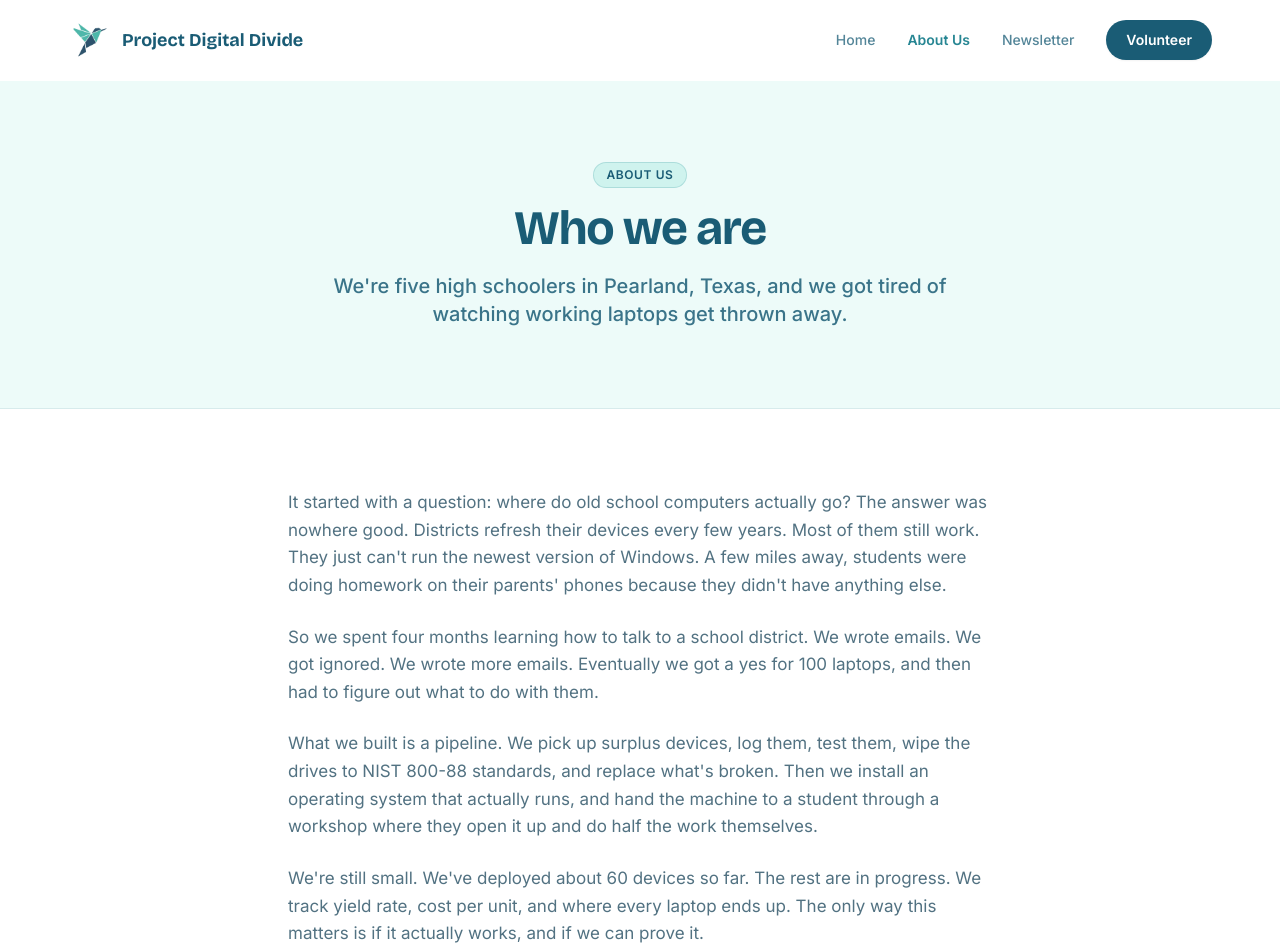
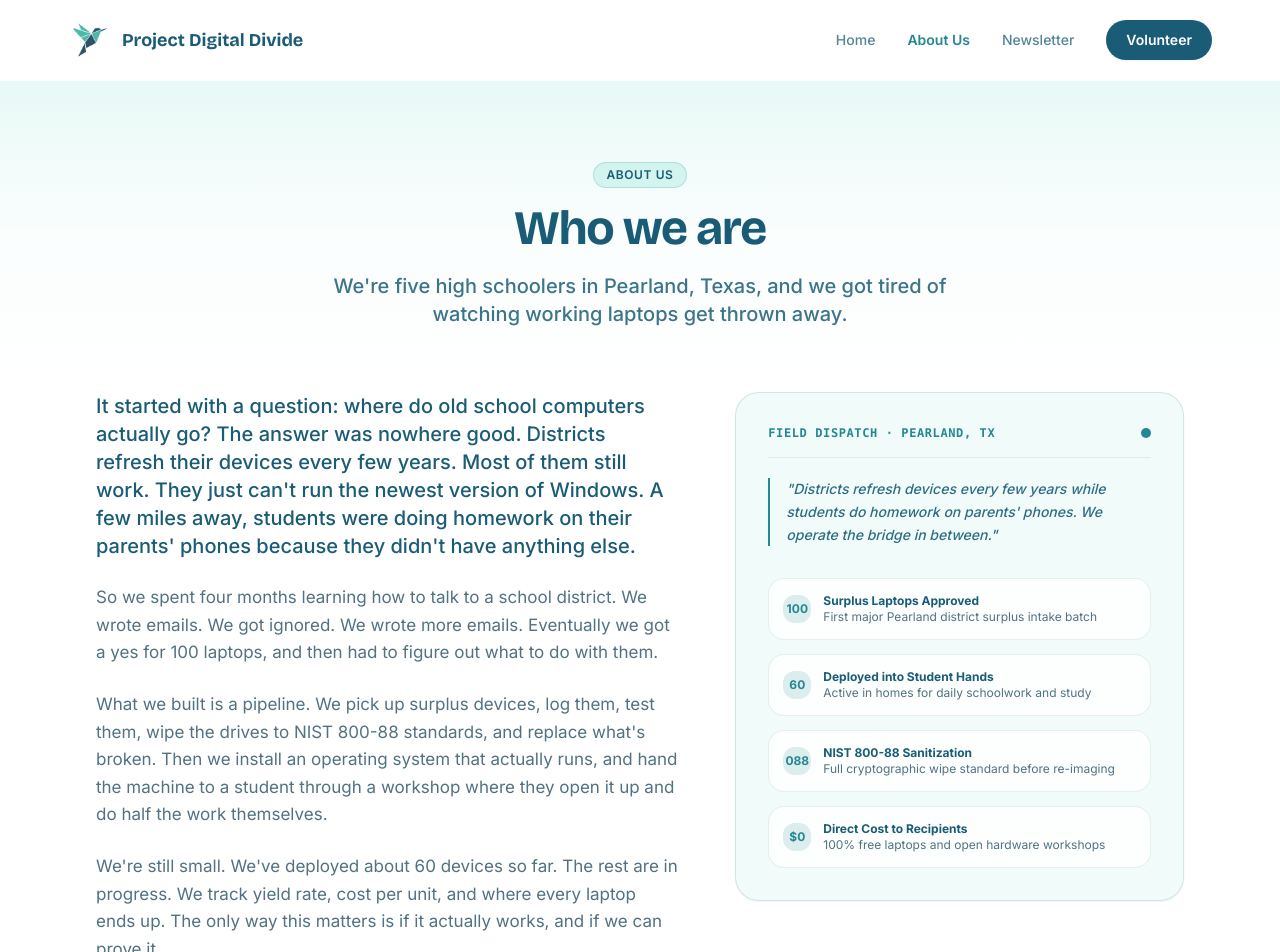
Before and after one commit to bebepig1437/project-digital-divide, a React (Vite) app: page /about in a window 1280 px wide. Shown: the top 952 px of the page. Built offline with nearby package versions, Linux system fonts and the light colour scheme; the HTML template or start-up script is replaced by a standard one.

Commit message:
style(about): harmonize section backgrounds and editorial story layout

```diff
--- a/src/components/ContactForm.jsx
+++ b/src/components/ContactForm.jsx
@@ -45,7 +45,7 @@ export default function ContactForm() {
   }
 
   return (
-    <form onSubmit={handleSubmit} className="grid gap-4 rounded-2xl border border-brand-slate/10 bg-white p-6 shadow-sm sm:p-8">
+    <form onSubmit={handleSubmit} className="grid gap-4 rounded-3xl border border-brand-slate/15 bg-brand-pale/10 p-6 shadow-sm sm:p-8">
       {/* Honeypot: hidden from people, catches bots */}
       <input type="text" name="_gotcha" tabIndex={-1} autoComplete="off" aria-hidden="true" className="hidden" />
       <div className="grid gap-4 sm:grid-cols-2">
--- a/src/components/Footer.jsx
+++ b/src/components/Footer.jsx
@@ -15,7 +15,7 @@ const contactCopy = {
   },
 }
 
-export default function Footer({ showContact = true, contactTitle, contactBody }) {
+export default function Footer({ showContact = true, contactTitle, contactBody, contactBg = 'bg-white' }) {
   const { pathname } = useLocation()
   const content = contactCopy[pathname] || contactCopy.default
   const title = contactTitle || content.title
@@ -24,7 +24,7 @@ export default function Footer({ showContact = true, contactTitle, contactBody }
   return (
     <>
       {showContact && (
-        <section id="contact" className="border-t border-brand-slate/10 bg-brand-pale/15 py-20">
+        <section id="contact" className={`border-t border-brand-slate/10 ${contactBg} py-20`}>
           <div className="container-content grid gap-10 lg:grid-cols-2 lg:items-start">
             <Reveal>
               <span className="eyebrow">Get in touch</span>
--- a/src/pages/About.jsx
+++ b/src/pages/About.jsx
@@ -5,10 +5,10 @@ export default function About() {
   return (
     <>
       {/* Hero Header */}
-      <section className="border-b border-brand-slate/10 bg-brand-pale/20 py-16 sm:py-20">
+      <section className="relative overflow-hidden bg-gradient-to-b from-brand-pale/25 via-brand-pale/5 to-white pt-16 pb-12 sm:pt-20 sm:pb-16">
         <div className="container-content max-w-3xl text-center">
           <span className="eyebrow">About Us</span>
-          <h1 className="mt-4 text-4xl font-bold text-brand-slate sm:text-5xl">
+          <h1 className="mt-4 text-4xl font-bold tracking-tight text-brand-slate sm:text-5xl">
             Who we are
           </h1>
           <p className="mt-5 text-lg font-medium text-brand-slate/85 sm:text-xl">
@@ -17,12 +17,13 @@ export default function About() {
         </div>
       </section>
 
-      {/* Origin Story Narrative */}
-      <section className="border-b border-brand-slate/10 bg-white py-16 sm:py-20">
-        <div className="container-content max-w-3xl">
+      {/* Origin Story Narrative & Ground Reality Ledger */}
+      <section className="bg-white pb-20 sm:pb-28">
+        <div className="container-content">
+          <div className="grid gap-12 lg:grid-cols-[1.3fr_1fr] lg:gap-14 lg:items-start">
             <Reveal>
               <div className="space-y-6 text-[16px] leading-relaxed text-muted sm:text-[17px]">
-              <p>
+                <p className="text-lg font-medium leading-relaxed text-brand-slate sm:text-xl">
                   It started with a question: where do old school computers actually go? The answer was nowhere good. Districts refresh their devices every few years. Most of them still work. They just can't run the newest version of Windows. A few miles away, students were doing homework on their parents' phones because they didn't have anything else.
                 </p>
                 <p>
@@ -36,11 +37,69 @@ export default function About() {
                 </p>
               </div>
             </Reveal>
+
+            <Reveal delay={120}>
+              <div className="rounded-3xl border border-brand-slate/15 bg-brand-pale/15 p-7 shadow-sm sm:p-8">
+                <div className="flex items-center justify-between border-b border-brand-slate/10 pb-4">
+                  <span className="font-mono text-xs font-bold uppercase tracking-wider text-brand-teal">
+                    Field Dispatch · Pearland, TX
+                  </span>
+                  <span className="flex h-2.5 w-2.5 rounded-full bg-brand-teal animate-pulse" />
+                </div>
+
+                <blockquote className="mt-5 border-l-2 border-brand-teal pl-4 text-sm font-medium italic leading-relaxed text-brand-slate/90">
+                  "Districts refresh devices every few years while students do homework on parents' phones. We operate the bridge in between."
+                </blockquote>
+
+                <div className="mt-6 space-y-3.5 pt-2">
+                  <div className="flex items-start gap-3 rounded-2xl border border-brand-slate/10 bg-white/80 p-3.5 shadow-xs">
+                    <div className="mt-0.5 flex h-7 w-7 flex-none items-center justify-center rounded-xl bg-brand-teal/15 text-xs font-bold text-brand-teal">
+                      100
+                    </div>
+                    <div>
+                      <p className="text-xs font-bold text-brand-slate">Surplus Laptops Approved</p>
+                      <p className="text-xs text-muted">First major Pearland district surplus intake batch</p>
+                    </div>
+                  </div>
+
+                  <div className="flex items-start gap-3 rounded-2xl border border-brand-slate/10 bg-white/80 p-3.5 shadow-xs">
+                    <div className="mt-0.5 flex h-7 w-7 flex-none items-center justify-center rounded-xl bg-brand-teal/15 text-xs font-bold text-brand-teal">
+                      60
+                    </div>
+                    <div>
+                      <p className="text-xs font-bold text-brand-slate">Deployed into Student Hands</p>
+                      <p className="text-xs text-muted">Active in homes for daily schoolwork and study</p>
+                    </div>
+                  </div>
+
+                  <div className="flex items-start gap-3 rounded-2xl border border-brand-slate/10 bg-white/80 p-3.5 shadow-xs">
+                    <div className="mt-0.5 flex h-7 w-7 flex-none items-center justify-center rounded-xl bg-brand-teal/15 text-xs font-bold text-brand-teal">
+                      088
+                    </div>
+                    <div>
+                      <p className="text-xs font-bold text-brand-slate">NIST 800-88 Sanitization</p>
+                      <p className="text-xs text-muted">Full cryptographic wipe standard before re-imaging</p>
+                    </div>
+                  </div>
+
+                  <div className="flex items-start gap-3 rounded-2xl border border-brand-slate/10 bg-white/80 p-3.5 shadow-xs">
+                    <div className="mt-0.5 flex h-7 w-7 flex-none items-center justify-center rounded-xl bg-brand-teal/15 text-xs font-bold text-brand-teal">
+                      $0
+                    </div>
+                    <div>
+                      <p className="text-xs font-bold text-brand-slate">Direct Cost to Recipients</p>
+                      <p className="text-xs text-muted">100% free laptops and open hardware workshops</p>
+                    </div>
+                  </div>
+                </div>
+              </div>
+            </Reveal>
+          </div>
         </div>
       </section>
 
       {/* The Team: Horizon Expander */}
-      <section className="bg-brand-pale/10 py-20 sm:py-28">
+      <section className="border-t border-brand-slate/10 bg-brand-pale/10 py-20 sm:py-28">
         <div className="container-content">
           <div className="mx-auto mb-12 max-w-2xl text-center">
             <span className="eyebrow">The Team</span>
```
Lines whose indentation alone changed are shown as unchanged.
